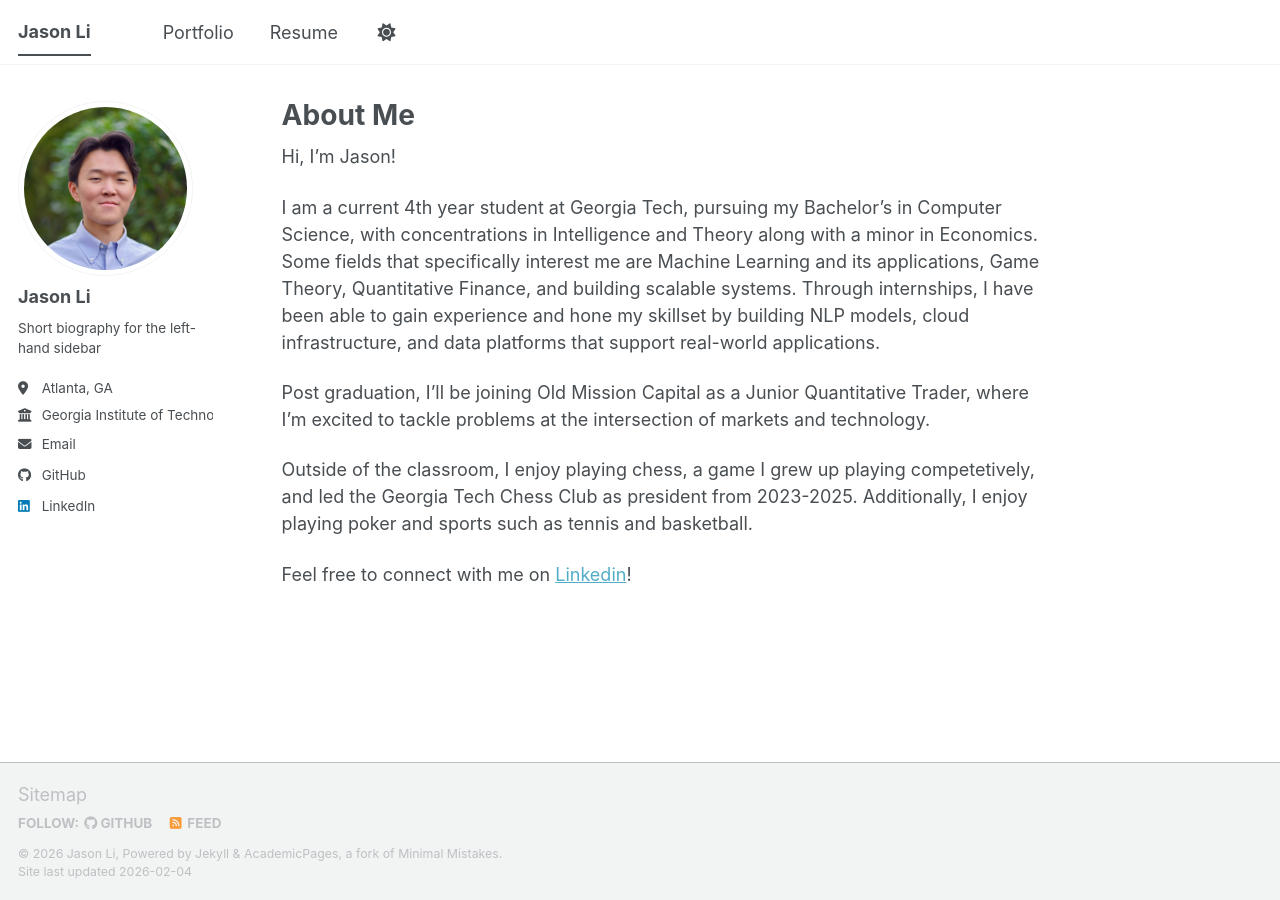
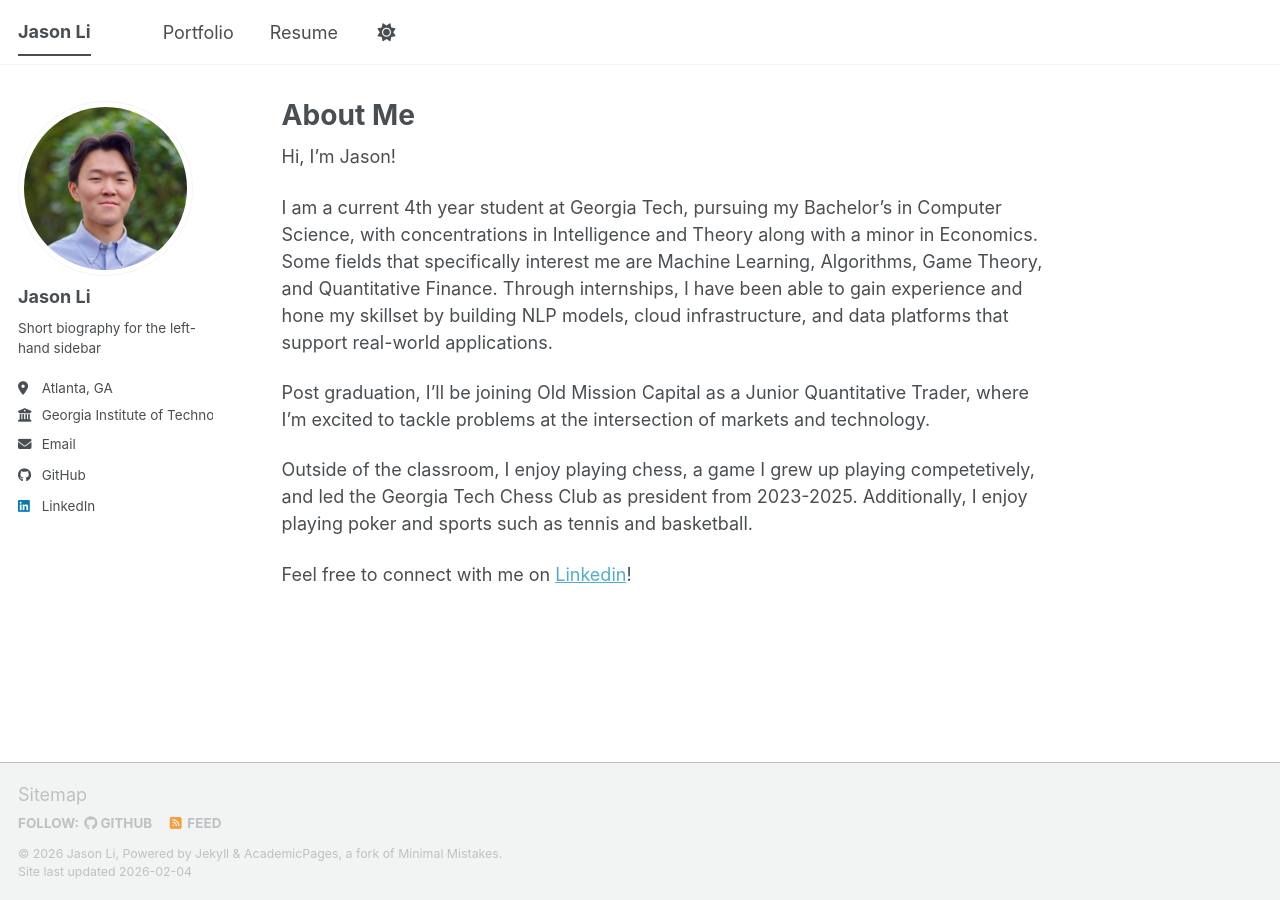
Before and after one commit to jasonli04/jasonli04.github.io, a Jekyll site: the page built from _pages/about.md, in a window 1280 px wide. Built offline with Jekyll 4.4.1, drawn with Linux system fonts in a browser that asks for light colours; a script bundle is joined from its source files by our own code; library files that are not in the unit come from our copies.

```diff
--- a/_pages/about.md
+++ b/_pages/about.md
@@ -9,7 +9,7 @@ redirect_from:
 
 Hi, I'm Jason!
 
-I am a current 4th year student at Georgia Tech, pursuing my Bachelor's in Computer Science, with concentrations in Intelligence and Theory along with a minor in Economics. Some fields that specifically interest me are Machine Learning and its applications, Game Theory, Quantitative Finance, and building scalable systems. Through internships, I have been able to gain experience and hone my skillset by building NLP models, cloud infrastructure, and data platforms that support real-world applications.
+I am a current 4th year student at Georgia Tech, pursuing my Bachelor's in Computer Science, with concentrations in Intelligence and Theory along with a minor in Economics. Some fields that specifically interest me are Machine Learning, Algorithms, Game Theory, and Quantitative Finance. Through internships, I have been able to gain experience and hone my skillset by building NLP models, cloud infrastructure, and data platforms that support real-world applications.
 
 Post graduation, I’ll be joining Old Mission Capital as a Junior Quantitative Trader, where I'm excited to tackle problems at the intersection of markets and technology.
 
```
